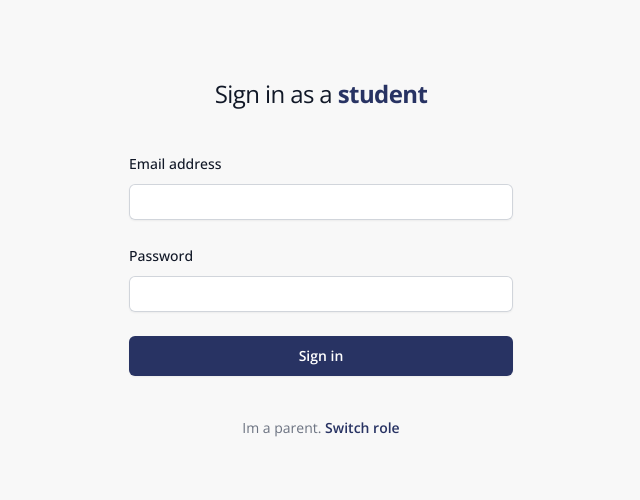
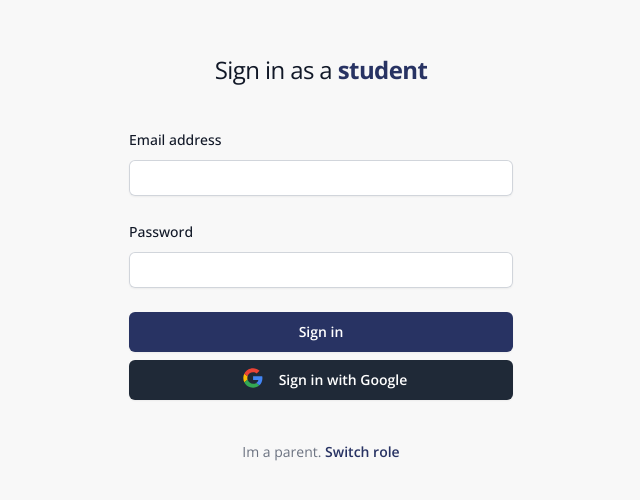
Before and after one commit to Set-Forget/st-bedes-new, a Next.js app: page /login in a window 1280 px wide. Shown: the part 162-662 px from the top of the page, without its empty margins (319-959 px from the left). Built offline with nearby package versions, Linux system fonts and the light colour scheme.

Commit message:
chore(dev): added google login for students

```diff
--- /dev/null
+++ b/app/components/login-module/google-auth.jsx
@@ -0,0 +1,136 @@
+import { useGoogleLogin } from "@react-oauth/google";
+import { useRouter } from "next/navigation";
+import { useState } from "react";
+import Spinner from "../spinner-component/spinner";
+
+const GoogleAuth = () => {
+  const router = useRouter();
+  const [isLoading, setIsLoading] = useState(false);
+
+  const login = useGoogleLogin({
+    onSuccess: async (response) => {
+      // Use the access token to fetch user information
+      const userInfoResponse = await fetch(
+        "https://www.googleapis.com/oauth2/v3/userinfo",
+        {
+          headers: {
+            Authorization: `Bearer ${response.access_token}`,
+          },
+        }
+      );
+
+      if (userInfoResponse.ok) {
+        setIsLoading(true);
+        const userInfo = await userInfoResponse.json();
+        const email = userInfo.email;
+
+        if (email) {
+          // Now you have the email, you can use it with your API endpoint
+          const checkEmailUrl = `https://script.google.com/macros/s/AKfycbzOQ-TAlZ5No2x2Hr8x6yLViRbwRhIMvv4v7d3hQa0n8FYjZEBZPSci0vT74m5l-kYU2g/exec?action=checkValidStudentEmail&studentEmail=${email}`;
+          try {
+            const emailCheckResponse = await fetch(checkEmailUrl);
+            const emailCheckData = await emailCheckResponse.json();
+
+            if (emailCheckData.status === 200) {
+              sessionStorage.setItem(
+                "user",
+                JSON.stringify(emailCheckData.response)
+              );
+              router.push("/");
+            } else {
+              console.error("User is not authorized or email is invalid");
+            }
+          } catch (error) {
+            console.error("Error checking email:", error);
+          } finally {
+            setIsLoading(false);
+          }
+        } else {
+          console.error("Email not found in user info response");
+        }
+      } else {
+        console.error("Failed to fetch user info");
+      }
+    },
+    onError: (error) => console.error(`Login Failed: ${error}`),
+  });
+
+  return (
+    <div>
+      <a
+        onClick={login}
+        className={`mt-2 cursor-pointer flex w-full justify-center rounded-md bg-gray-800 px-4 py-2 text-sm font-semibold leading-6 text-white shadow-sm hover:bg-gray-600 transition-colors focus-visible:outline focus-visible:outline-2 focus-visible:outline-offset-2 ${
+          isLoading ? "cursor-wait opacity-90" : ""
+        }`}
+      >
+        {isLoading ? (
+          <Spinner />
+        ) : (
+          <>
+            <svg
+              id="googleIcon"
+              className="h-5 w-5 ml-2"
+              xmlns="http://www.w3.org/2000/svg"
+              width="600px"
+              height="600px"
+              viewBox="-0.5 0 48 48"
+              version="1.1"
+            >
+              {" "}
+              <title>Google-color</title> <desc>Created with Sketch.</desc>{" "}
+              <defs> </defs>{" "}
+              <g
+                id="Icons"
+                stroke="none"
+                strokeWidth="1"
+                fill="none"
+                fillRule="evenodd"
+              >
+                {" "}
+                <g id="Color-" transform="translate(-401.000000, -860.000000)">
+                  {" "}
+                  <g id="Google" transform="translate(401.000000, 860.000000)">
+                    {" "}
+                    <path
+                      d="M9.82727273,24 C9.82727273,22.4757333 10.0804318,21.0144 10.5322727,19.6437333 L2.62345455,13.6042667 C1.08206818,16.7338667 0.213636364,20.2602667 0.213636364,24 C0.213636364,27.7365333 1.081,31.2608 2.62025,34.3882667 L10.5247955,28.3370667 C10.0772273,26.9728 9.82727273,25.5168 9.82727273,24"
+                      id="Fill-1"
+                      fill="#FBBC05"
+                    >
+                      {" "}
+                    </path>{" "}
+                    <path
+                      d="M23.7136364,10.1333333 C27.025,10.1333333 30.0159091,11.3066667 32.3659091,13.2266667 L39.2022727,6.4 C35.0363636,2.77333333 29.6954545,0.533333333 23.7136364,0.533333333 C14.4268636,0.533333333 6.44540909,5.84426667 2.62345455,13.6042667 L10.5322727,19.6437333 C12.3545909,14.112 17.5491591,10.1333333 23.7136364,10.1333333"
+                      id="Fill-2"
+                      fill="#EB4335"
+                    >
+                      {" "}
+                    </path>{" "}
+                    <path
+                      d="M23.7136364,37.8666667 C17.5491591,37.8666667 12.3545909,33.888 10.5322727,28.3562667 L2.62345455,34.3946667 C6.44540909,42.1557333 14.4268636,47.4666667 23.7136364,47.4666667 C29.4455,47.4666667 34.9177955,45.4314667 39.0249545,41.6181333 L31.5177727,35.8144 C29.3995682,37.1488 26.7323182,37.8666667 23.7136364,37.8666667"
+                      id="Fill-3"
+                      fill="#34A853"
+                    >
+                      {" "}
+                    </path>{" "}
+                    <path
+                      d="M46.1454545,24 C46.1454545,22.6133333 45.9318182,21.12 45.6113636,19.7333333 L23.7136364,19.7333333 L23.7136364,28.8 L36.3181818,28.8 C35.6879545,31.8912 33.9724545,34.2677333 31.5177727,35.8144 L39.0249545,41.6181333 C43.3393409,37.6138667 46.1454545,31.6490667 46.1454545,24"
+                      id="Fill-4"
+                      fill="#4285F4"
+                    >
+                      {" "}
+                    </path>{" "}
+                  </g>{" "}
+                </g>{" "}
+              </g>{" "}
+            </svg>
+            <span id="buttonText" className="ml-4">
+              Sign in with Google
+            </span>
+          </>
+        )}
+      </a>
+    </div>
+  );
+};
+
+export default GoogleAuth;
--- a/app/components/login-module/login-form.jsx
+++ b/app/components/login-module/login-form.jsx
@@ -1,15 +1,15 @@
 "use client";
 import React, { useState } from "react";
 import { useForm } from "react-hook-form";
-import {
-  authenticateParent,
-  authenticateStudent,
-} from "@/app/core/api/auth";
+import { authenticateParent, authenticateStudent } from "@/app/core/api/auth";
 import useCheckLoginStatus from "@/app/core/hooks/useCheckLoginStatus";
 import { useRouter } from "next/navigation";
 import Image from "next/image";
 import errorPic from "@/public/error-page-illustration.svg";
 import Spinner from "../spinner-component/spinner";
+import GoogleAuth from "./google-auth";
+
+import { GoogleOAuthProvider } from "@react-oauth/google";
 
 const LoginForm = () => {
   const {
@@ -100,6 +100,7 @@ const LoginForm = () => {
 
   return (
     <>
+      <GoogleOAuthProvider clientId="671620675244-049s7qtosnah6a3g4f2hi2sd71klfb47.apps.googleusercontent.com" scopes={['email']}>
         <div className="flex min-h-full w-full flex-1 flex-col justify-center px-6 py-12 lg:px-8">
           <div className="sm:mx-auto sm:w-full sm:max-w-sm">
             <h2 className="mt-10 text-center text-2xl leading-9 tracking-tight text-gray-900">
@@ -168,6 +169,7 @@ const LoginForm = () => {
                 >
                   {isLoading ? <Spinner /> : "Sign in"}
                 </button>
+                {loginType === "student" && <GoogleAuth />}
               </div>
             </form>
 
@@ -184,6 +186,7 @@ const LoginForm = () => {
             </p>
           </div>
         </div>
+      </GoogleOAuthProvider>
     </>
   );
 };
--- a/app/layout.jsx
+++ b/app/layout.jsx
@@ -11,7 +11,9 @@ export const metadata = {
 export default function RootLayout({ children }) {
   return (
     <html lang="en">
-      <body className={`${open.className} text-offblack bg-offwhite`}>{children}</body>
+      <body className={`${open.className} text-offblack bg-offwhite`}>
+        {children}
+      </body>
     </html>
   );
 }
--- a/package.json
+++ b/package.json
@@ -11,6 +11,7 @@
   "dependencies": {
     "@headlessui/react": "^1.7.17",
     "@heroicons/react": "^2.0.18",
+    "@react-oauth/google": "^0.12.1",
     "gsap": "^3.12.2",
     "next": "13.5.6",
     "react": "^18",
```
Also changed, not shown: 1 other file (tests, documents, lock files or other folders). Lines whose indentation alone changed are shown as unchanged.
